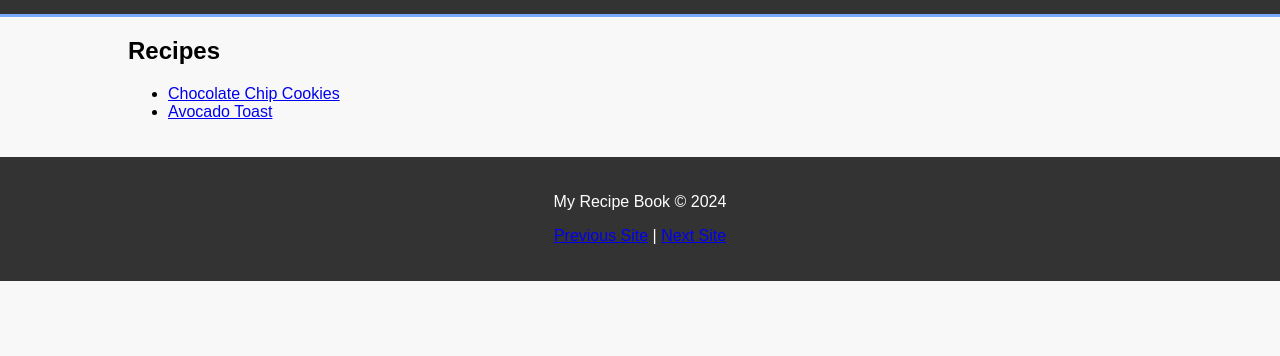
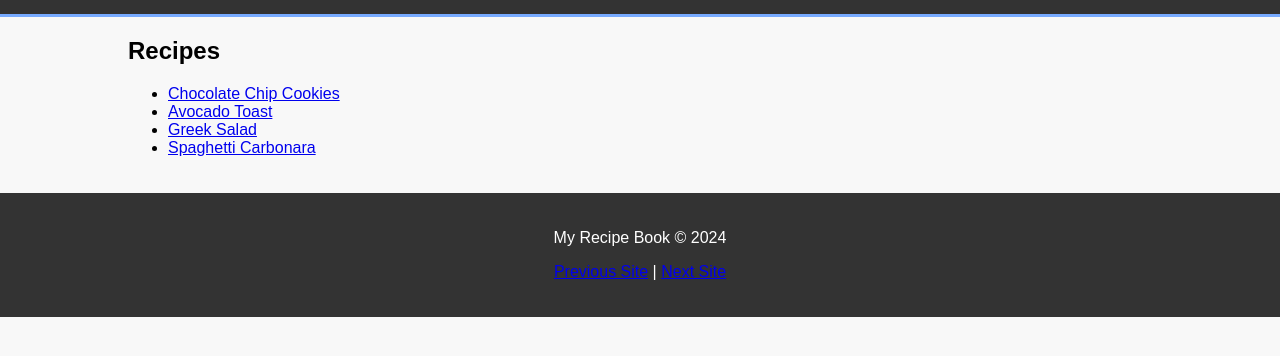
Before and after one commit to AlexRileyy/AlexSheldonRecipeBook, a plain HTML site: page index.html in a window 1280 px wide. Shown: the part 130-486 px from the top of the page. Drawn offline with Linux system fonts and the light colour scheme.

Commit message:
added spag and salad

```diff
--- a/index.html
+++ b/index.html
@@ -26,6 +26,8 @@
         <ul>
             <li><a href="chocolateChipCookies.html">Chocolate Chip Cookies</a></li>
             <li><a href="avocadoToast.html">Avocado Toast</a></li>
+            <li><a href="greekSalad.html">Greek Salad</a></li>
+            <li><a href="spaghettiCarbonara.html">Spaghetti Carbonara</a></li>
             <!-- Add more recipes here -->
         </ul>
     </div>
```
